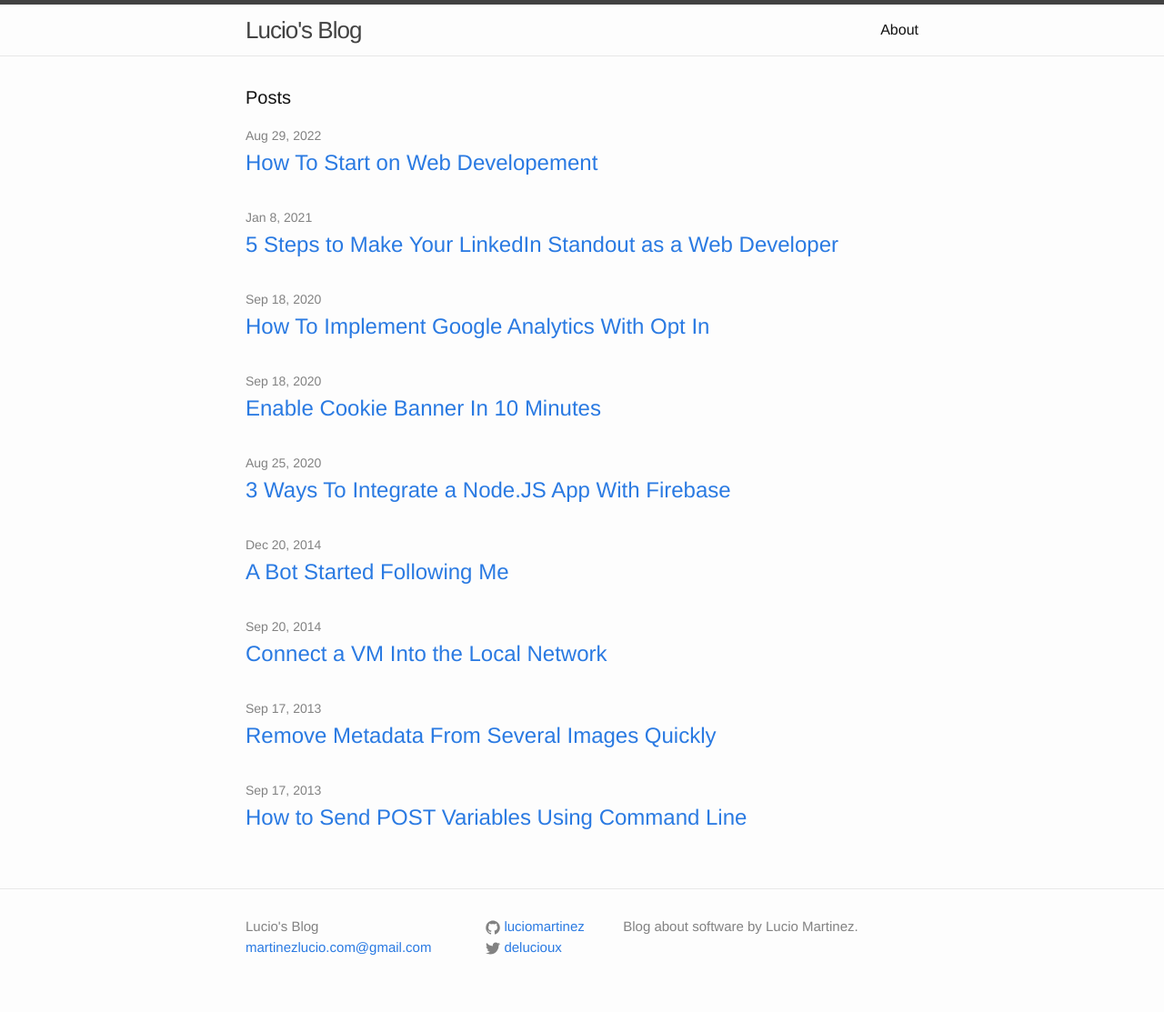
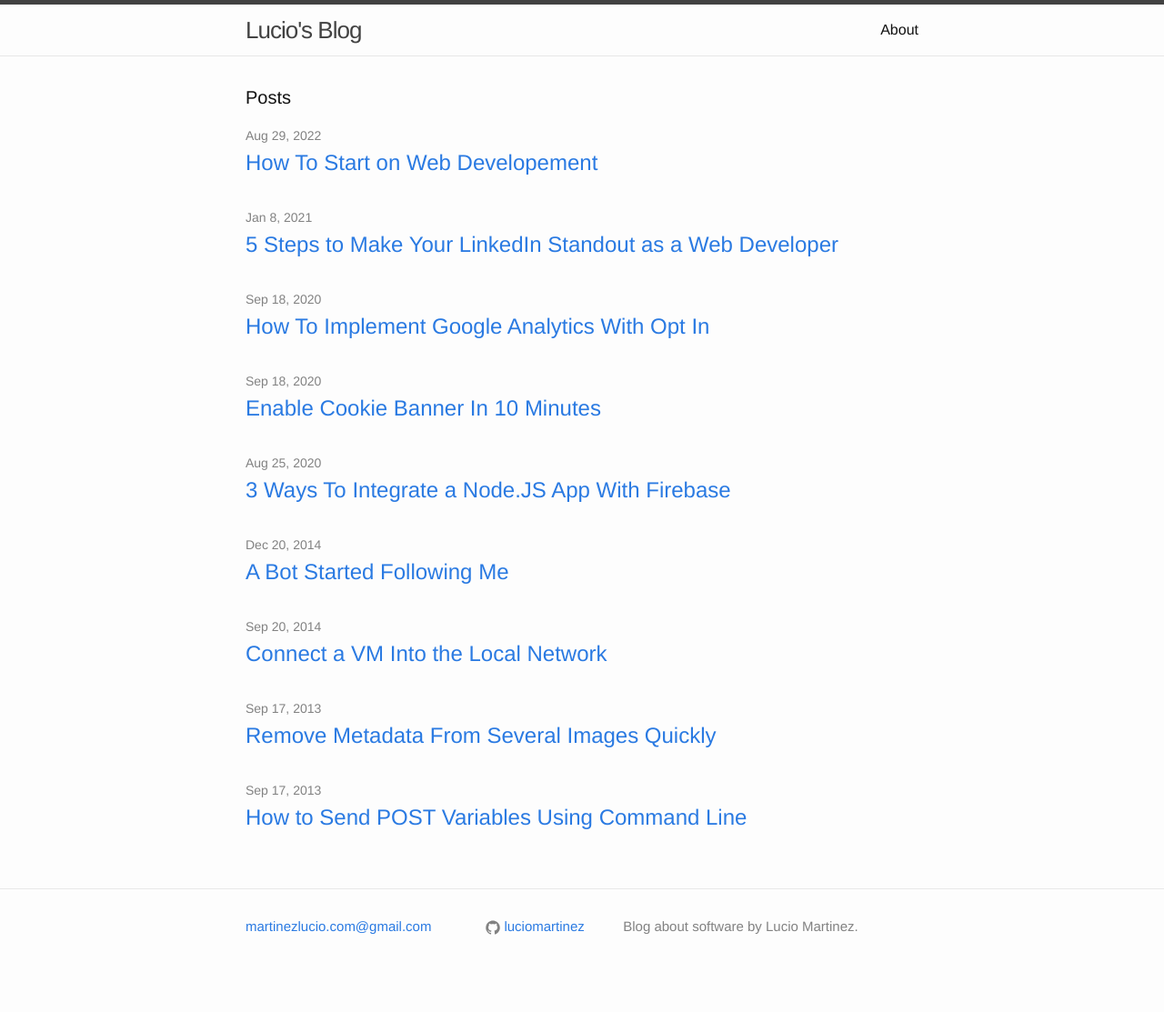
Before and after one commit to luciomartinez/luciomartinez.github.io, a Jekyll site: the page built from index.html, in a window 1280 px wide. Shown: the whole page at 91% size. Built offline with Jekyll 4.4.1, drawn with Linux system fonts in a browser that asks for light colours; comment, search, counter and statistics services are not loaded; after the commit the page ends 1091 px from its top, so only the background shows below that.

Commit message:
Update footer.html

```diff
--- a/_includes/footer.html
+++ b/_includes/footer.html
@@ -5,7 +5,6 @@
     <div class="footer-col-wrapper">
       <div class="footer-col footer-col-1">
         <ul class="contact-list">
-          <li>{{ site.title }}</li>
           <li><a href="mailto:{{ site.email }}">{{ site.email }}</a></li>
         </ul>
       </div>
@@ -15,12 +14,6 @@
           {% if site.github_username %}
           <li>
             {% include icon-github.html username=site.github_username %}
-          </li>
-          {% endif %}
-
-          {% if site.twitter_username %}
-          <li>
-            {% include icon-twitter.html username=site.twitter_username %}
           </li>
           {% endif %}
         </ul>
```
